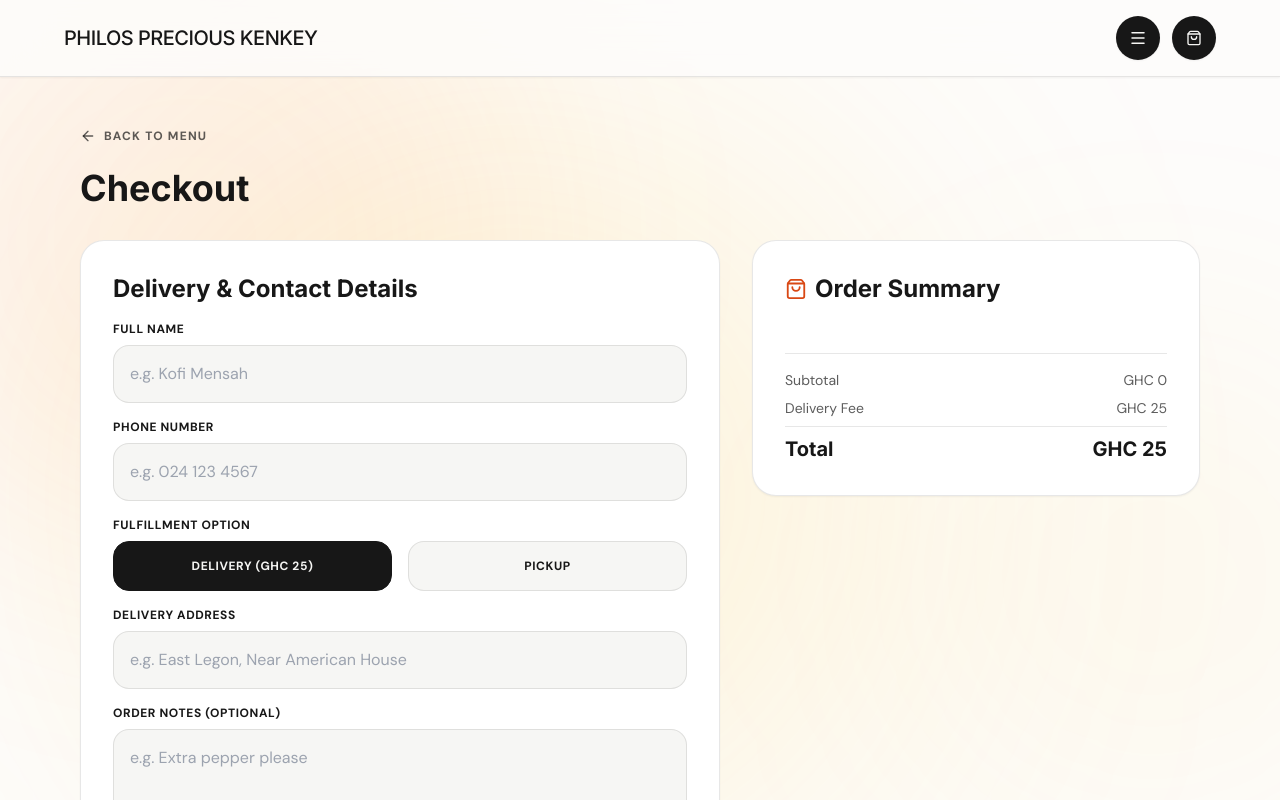
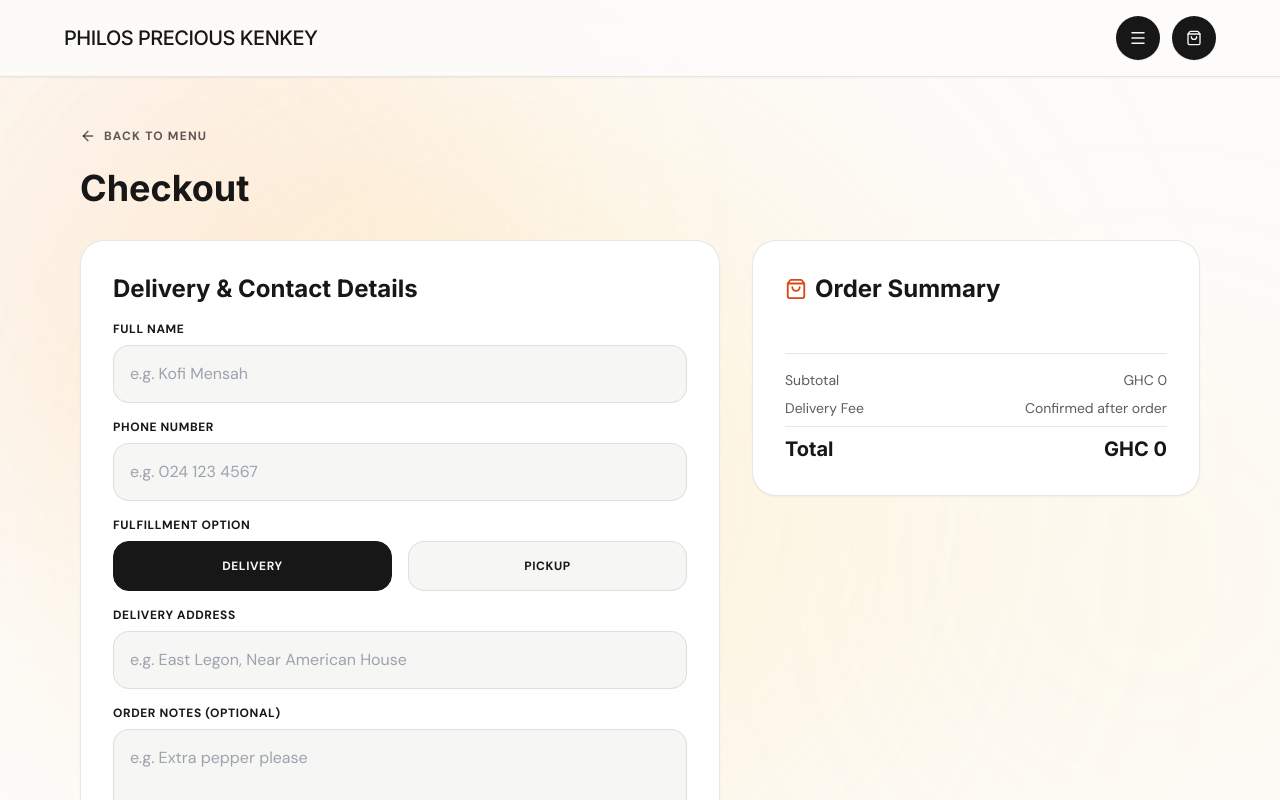
Before and after one commit to BenjaminTorto/Philos-precious-kenkey-, a React (Vite) app: page /checkout in a window 1280 px wide. Both pictures are taken after a click on the button "Enter Site". Shown: the top 800 px of the page. Built offline with nearby package versions, Linux system fonts and the light colour scheme.

Commit message:
Remove automatic GHC 25 delivery fee

```diff
--- a/src/pages/Checkout.jsx
+++ b/src/pages/Checkout.jsx
@@ -38,7 +38,7 @@ export default function Checkout() {
   };
 
   const subtotal = cart.reduce((sum, item) => sum + ((Number(item?.price) || 0) * (item.quantity || 1)), 0);
-  const deliveryFee = formData.deliveryType === 'delivery' ? 25 : 0;
+  const deliveryFee = 0; // Delivery fee is confirmed separately, not auto-charged
   const canRedeem = loyaltyPoints !== null && loyaltyPoints >= REDEMPTION_POINTS;
   const loyaltyDiscount = redeemApplied && canRedeem ? REDEMPTION_VALUE : 0;
   const total = Math.max(0, subtotal + deliveryFee - loyaltyDiscount);
@@ -256,7 +256,7 @@ export default function Checkout() {
                     formData.deliveryType === 'delivery' ? 'bg-primary text-background border-primary' : 'bg-background text-primary border-primary/10'
                   }`}
                 >
-                  Delivery (GHC 25)
+                  Delivery
                 </button>
                 <button
                   type="button"
@@ -340,7 +340,7 @@ export default function Checkout() {
               </div>
               <div className="flex justify-between text-primary/70">
                 <span>{formData.deliveryType === 'delivery' ? 'Delivery Fee' : 'Pickup'}</span>
-                <span>GHC {deliveryFee}</span>
+                <span>{formData.deliveryType === 'delivery' ? 'Confirmed after order' : 'GHC 0'}</span>
               </div>
               {loyaltyDiscount > 0 && (
                 <div className="flex justify-between text-accent font-medium">
```
